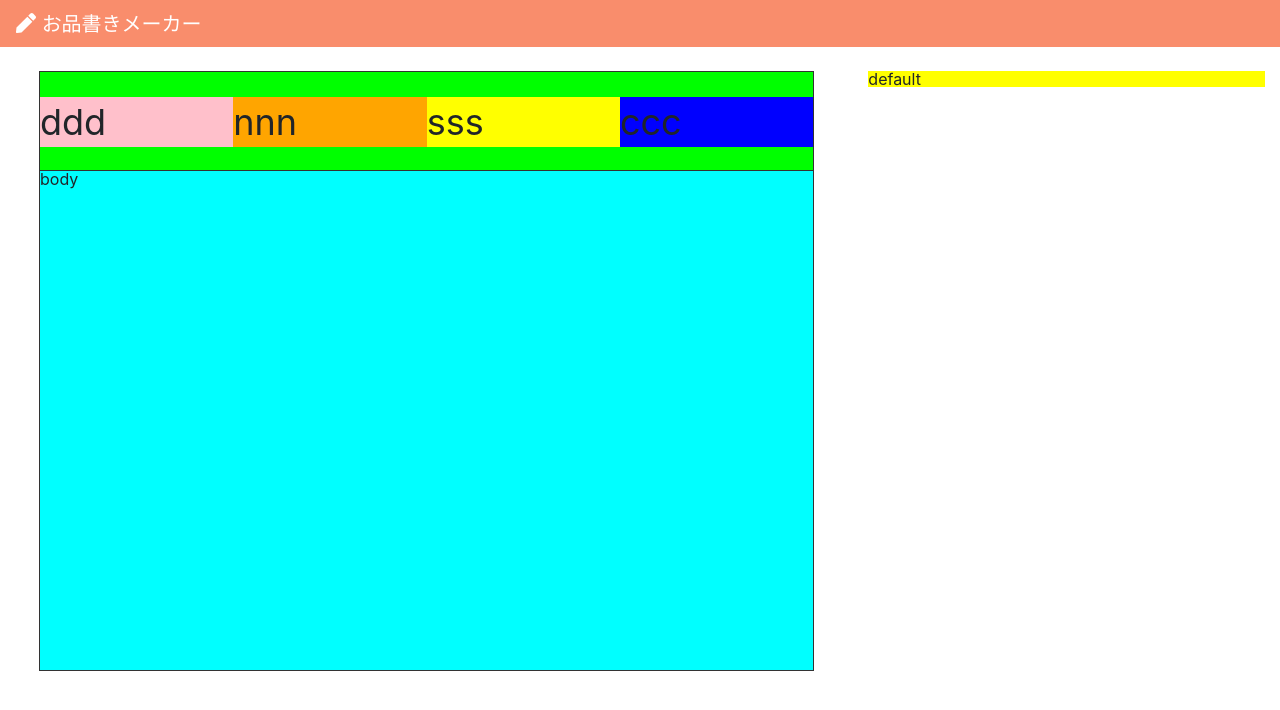
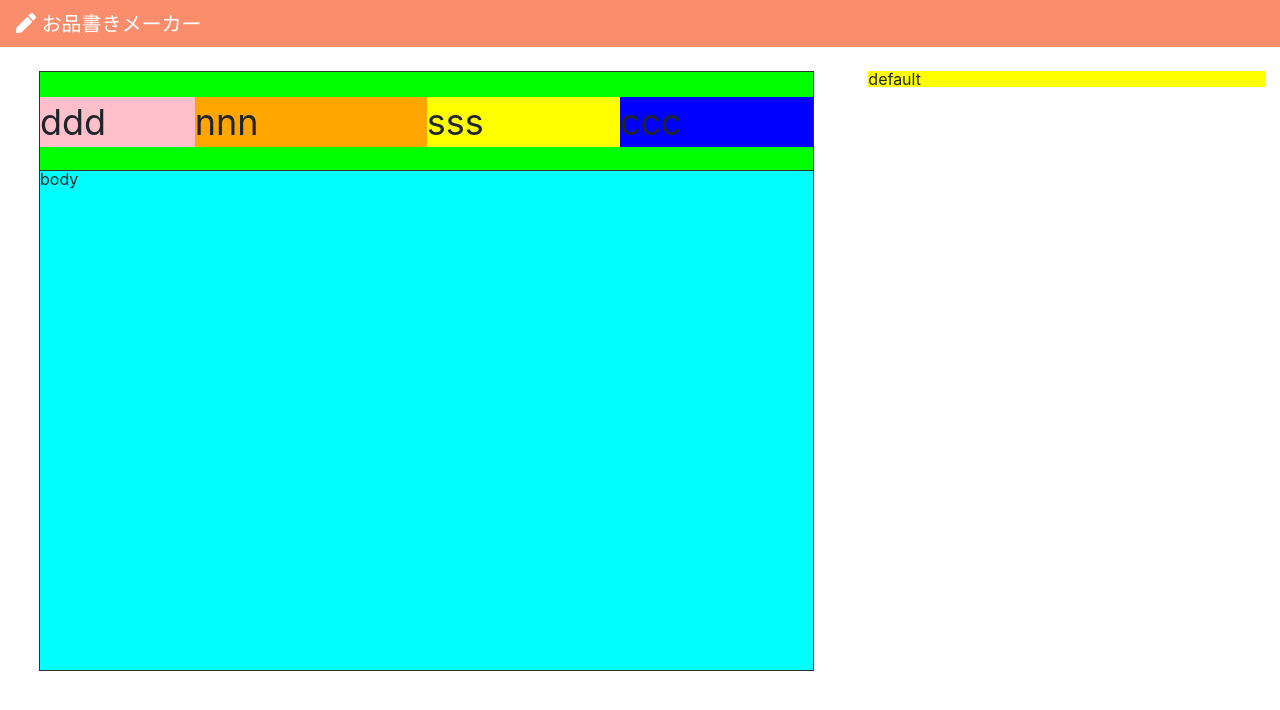
Before and after one commit to kyoruni/oshinagaki, a Vue app: page /edit in a window 1280 px wide. Shown: the top 710 px of the page. Built offline with nearby package versions, Linux system fonts and the light colour scheme.

Commit message:
:wrench: 表示欄の割合変更

```diff
--- a/src/views/Edit.vue
+++ b/src/views/Edit.vue
@@ -116,11 +116,11 @@ export default {
       font-size: 36px;
       &--event-date {
         background: pink;
-        width: 25%;
+        width: 20%;
       }
       &--event-name {
         background: orange;
-        width: 25%;
+        width: 30%;
       }
       &--space-name {
         background: yellow;
```
